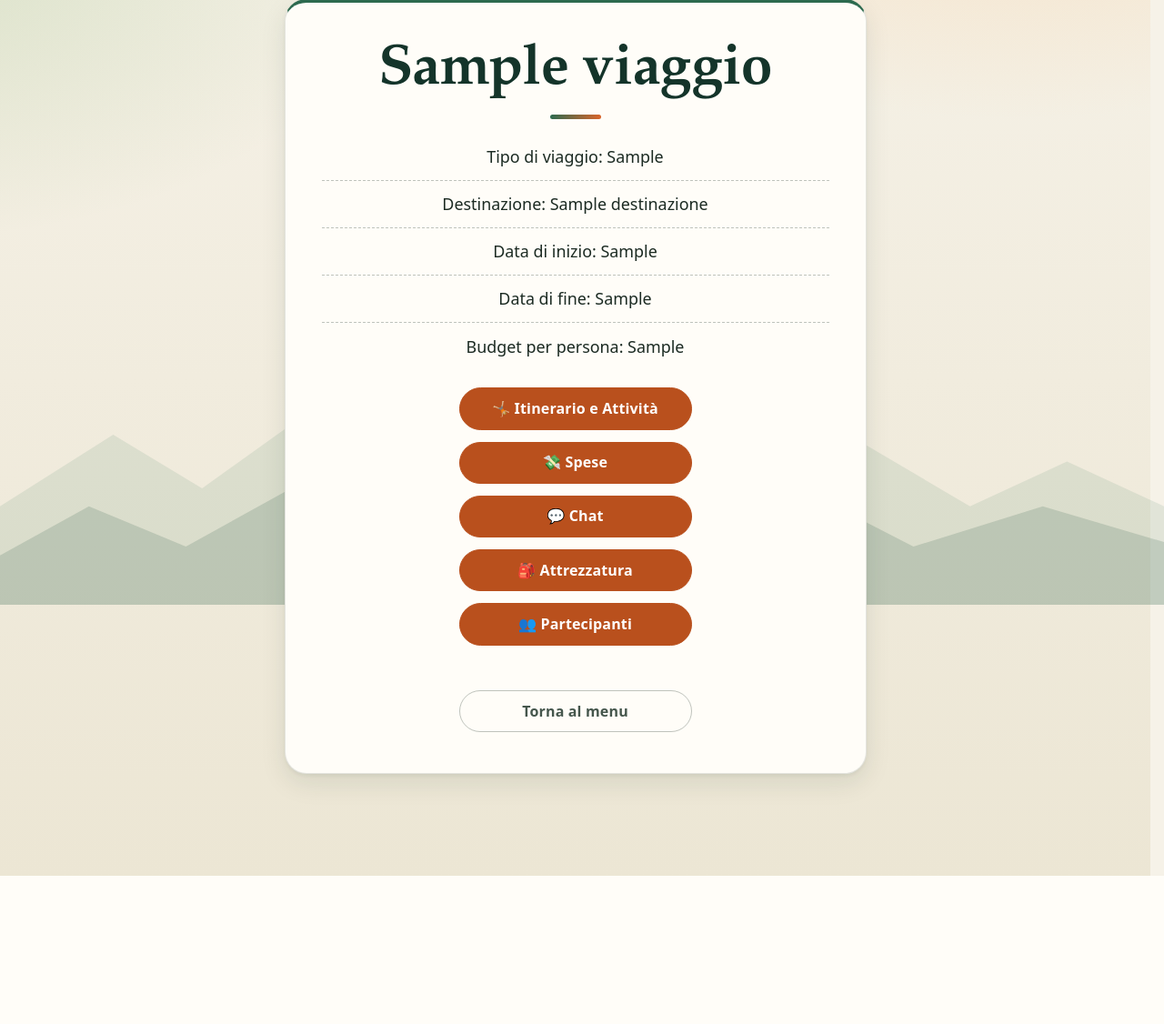
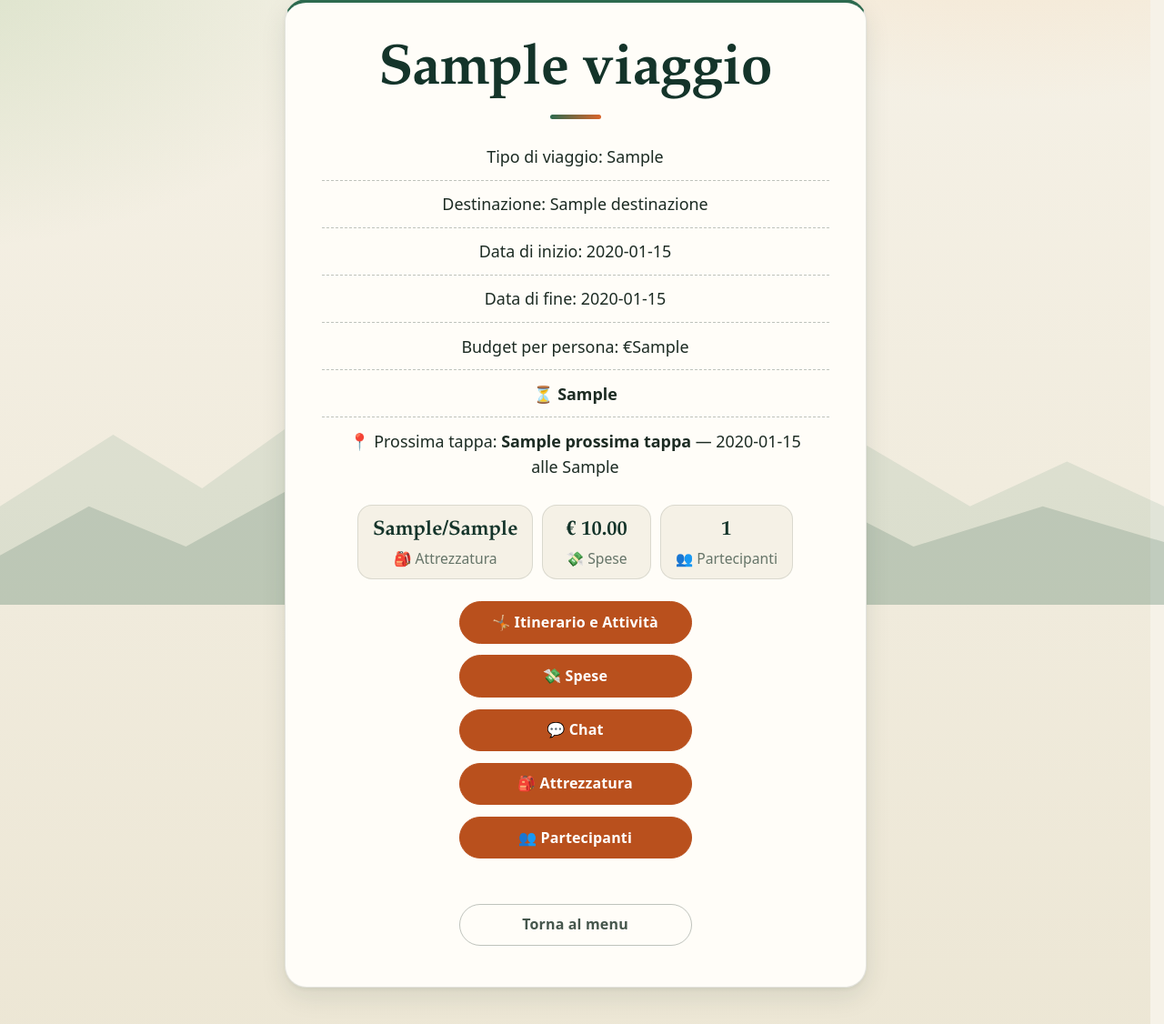
Before and after one commit to claudioscali/TripCrew, a Python web app: template templates/viaggio.html in a window 1280 px wide. Shown: the part 135-1261 px from the top of the page at 91% size. Before the commit the page ends 1098 px from the top, so only its background shows below. Run offline with Jinja, Linux system fonts and the light colour scheme; the template is opened without the code that fills it: most values are stand-ins (such as "Sample title", 1, 10 or a date in 2020).

Commit message:
aggiunto un riassunto dati in viaggio

```diff
--- a/static/css/style.css
+++ b/static/css/style.css
@@ -2359,3 +2359,40 @@
 .password-field .password-toggle:hover {
     background: var(--brand-soft);
 }
+
+/* Riepiloghi nella pagina del viaggio */
+.riepiloghi {
+    display: flex;
+    flex-wrap: wrap;
+    gap: .6rem;
+    justify-content: center;
+    margin: 1rem 0;
+}
+
+.riepilogo {
+    display: flex;
+    flex-direction: column;
+    align-items: center;
+    min-width: 7.5rem;
+    padding: .6rem 1rem;
+    text-decoration: none;
+    color: var(--ink);
+    background: var(--surface-2);
+    border: 1px solid var(--line);
+    border-radius: var(--radius-md);
+}
+
+.riepilogo:hover {
+    color: var(--ink);
+    border-color: var(--brand);
+}
+
+.riepilogo strong {
+    font-family: var(--font-display);
+    font-size: 1.4rem;
+    color: var(--heading);
+}
+
+.riepilogo small {
+    color: var(--ink-muted);
+}
--- a/templates/viaggio.html
+++ b/templates/viaggio.html
@@ -12,12 +12,31 @@
 
   <p>Destinazione: {{ viaggio["destinazione"] }}</p>
 
-  <p>Data di inizio: {{ viaggio["data_inizio"] }}</p>
+  <p>Data di inizio: {{ viaggio["data_inizio"].strftime('%d/%m/%Y') }}</p>
 
-  <p>Data di fine: {{ viaggio["data_fine"] }}</p>
+  <p>Data di fine: {{ viaggio["data_fine"].strftime('%d/%m/%Y') }}</p>
 
-  <p>Budget per persona: {{ viaggio["budget_persona"] }}</p>
+  <p>Budget per persona: €{{ viaggio["budget_persona"] }}</p>
 
+  <p><strong>⏳ {{ stato_viaggio }}</strong></p>
+  {% if prossima_tappa %}
+  <p>📍 Prossima tappa: <strong>{{ prossima_tappa["nome"] }}</strong> — {{ prossima_tappa["data"].strftime('%d/%m') }}{% if prossima_tappa["ora_formattata"] %} alle {{ prossima_tappa["ora_formattata"] }}{% endif %}</p>
+  {% endif %}
+
+  <div class="riepiloghi">
+    <a href="{{ url_for('checklist_attrezzatura', id_viaggio=viaggio['id']) }}" class="riepilogo">
+      <strong>{{ riepilogo["prep_attrezzatura"] }}/{{ riepilogo["tot_attrezzatura"] }}</strong>
+      <small>🎒 Attrezzatura</small>
+    </a>
+    <a href="{{ url_for('gestione_spese', id_viaggio=viaggio['id']) }}" class="riepilogo">
+      <strong>€ {{ "%.2f"|format(riepilogo["tot_spese"]) }}</strong>
+      <small>💸 Spese</small>
+    </a>
+    <a href="{{ url_for('lista_partecipanti', id_viaggio=viaggio['id']) }}" class="riepilogo">
+      <strong>{{ riepilogo["n_partecipanti"] }}</strong>
+      <small>👥 Partecipanti</small>
+    </a>
+  </div>
   <!-- ================= SEZIONE METEO ================= -->
   <!-- Aggiunto style="cursor: pointer" e gli attributi per aprire il modale -->
   <div id="meteo-container" class="card card-highlight mb-4 d-none" style="cursor: pointer;" data-bs-toggle="modal" data-bs-target="#meteoModal" data-destinazione="{{ viaggio['destinazione'] }}">      <div class="card-body">
```
Also changed, not shown: app.py (+43 -2 lines).
